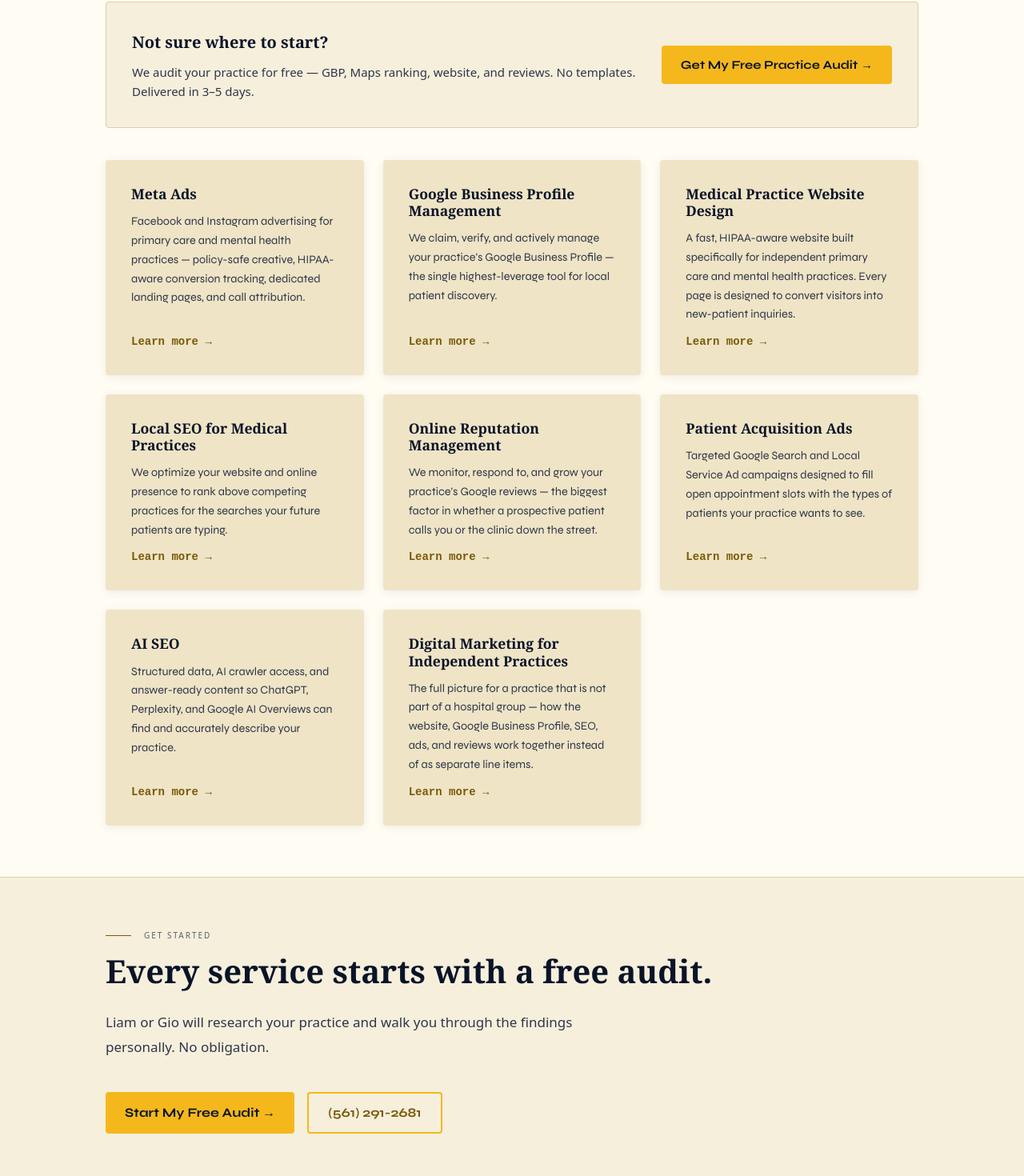
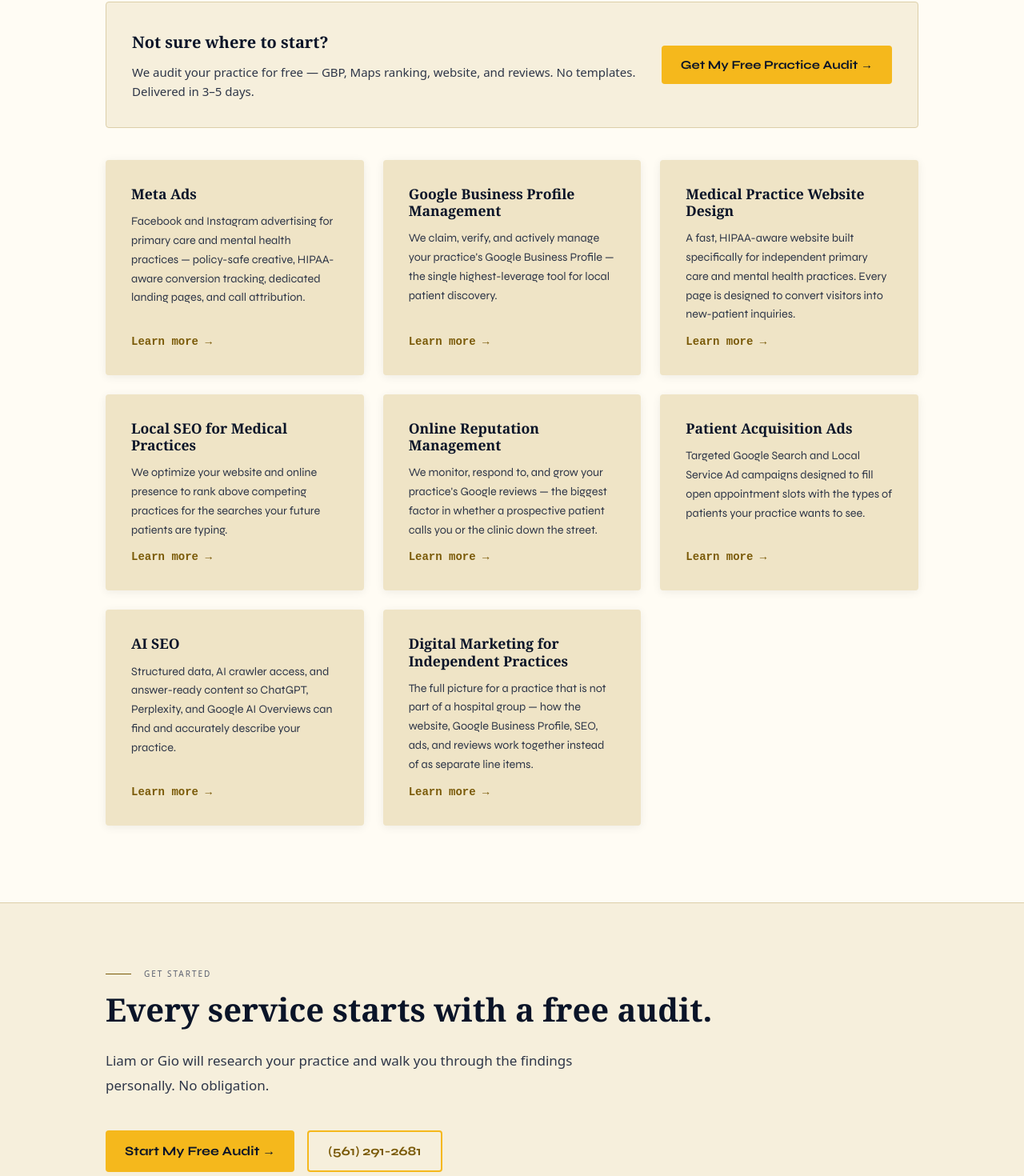
Before and after one commit to contactprimara-debug/PriMara, a Next.js app: page /services in a window 1280 px wide. Shown: the part 633-2103 px from the top of the page at 80% size. Built offline with nearby package versions, Linux system fonts and the light colour scheme.

Commit message:
Revert "Cap Tailwind py-20/py-24 section padding at the 64px standard; who-fits cards no longer stretch into blank space"
This reverts commit 1d25e7415b4460c987b774618bb8e2f7afdcca0d.

```diff
--- a/app/globals.css
+++ b/app/globals.css
@@ -1302,9 +1302,6 @@ main > section[style*="padding"] {
 }
 /* Sections whose inner wrapper already has its own side padding (max-w-content px-6) must not get a second layer (was 44px on a phone vs 24px for the hero). */
 main > section[style*="padding"]:has(> .max-w-content) { padding-left: 0 !important; padding-right: 0 !important; }
-/* Tailwind py-20 / py-24 sections: cap at the standard (item 20: never over ~80px a side). */
-main section.py-20, main section.py-24, main section .py-20, main section .py-24 { padding-top: clamp(32px, 5vw, 64px) !important; padding-bottom: clamp(32px, 5vw, 64px) !important; }
-main section.pb-24, main section.pb-20 { padding-bottom: clamp(32px, 5vw, 64px) !important; }
 main [style*="radial-gradient"][aria-hidden="true"] { display: none !important; }
 main [style*="border-radius"]:not([style*="border-radius: 50%"]):not([style*="border-radius: 999"]) { border-radius: 4px !important; }
 main .rounded-lg, main .rounded-xl, main .rounded-2xl, main .rounded-md { border-radius: 4px !important; }
```
